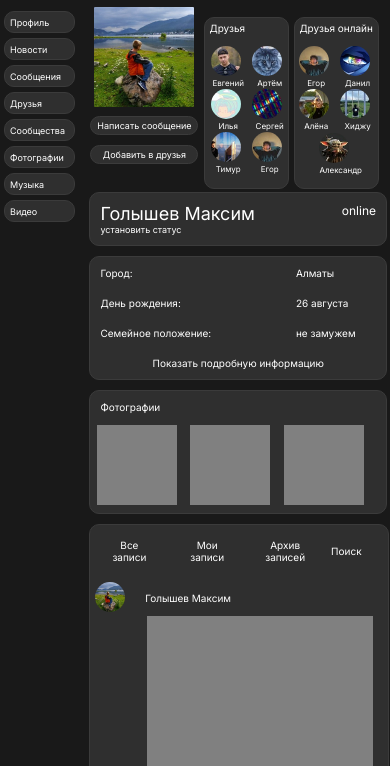
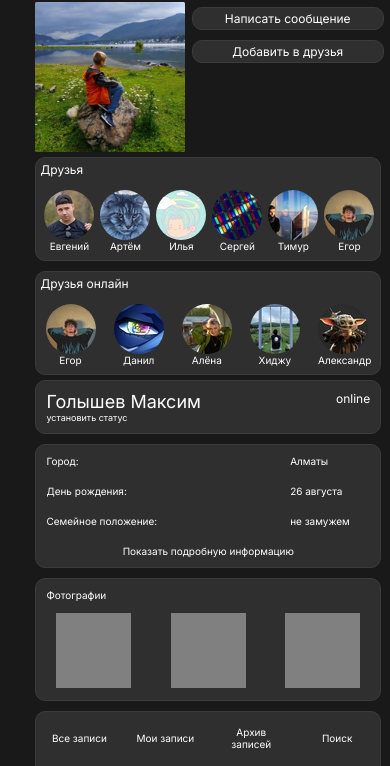
Before and after one commit to Mandarin727/Itmo_Web_1-2_labs, a plain HTML site: page index.html in a window 390 px wide. Shown: the part 63-829 px from the top of the page. Drawn offline with Linux system fonts and the light colour scheme.

Commit message:
Update style.css
Updated adaptability of the web page for devices

```diff
--- a/style.css
+++ b/style.css
@@ -11,32 +11,30 @@ html,body {
     margin: 0 auto;
 }
 .button:hover{
-    background: #b0823e;
+    background: #942a2a;
     cursor: pointer;
 }
 .text_hover:hover{
-    color: #b0823e;
+    color: #942a2a;
 }
 
 .header{
     position: fixed;
     top: 0;
-    background:#b0823e;
+    background:#942a2a;
     display: flex;
     justify-content: space-between;
     width: 100%;
-    height: 50px;
-
 }
 .header_logo{
     padding: 0;
-    margin-left: 150px;
+    margin-left: 10%;
     cursor: pointer;
     user-select: none;
 
 }
 .header_settings{
-    margin-right: 150px;
+    margin-right: 10%;
     cursor: pointer;
     user-select: none;
 
@@ -47,7 +45,6 @@ html,body {
     margin-top: 60px;
 }
 .main_list{
-
     width: 25%;
     margin:0;
     padding:0;
@@ -64,6 +61,65 @@ html,body {
     border-radius: 10px;
     text-align: left;
 }
+
+.hidden_menu{
+    top: 54px;
+    display: none;
+    position: fixed;
+    padding: 10px;
+    margin: 0;
+    box-sizing: border-box;
+    width: 150px;
+    background-color: rgb(59, 59, 59);
+    height: 100%;
+    left: -200px;
+    transition: left .2s;
+    margin-left: auto;
+    margin-right: auto;
+    font-size: 20px;
+}
+.hidden_menu_item{
+    padding: 5px;
+    border-radius: 10px;
+}
+.hidden_menu_b{
+    display: none;
+}
+
+    .btn_menu{
+        display: none;
+        color: #fff;
+        background-color: rgb(59, 59, 59);
+        padding: 5px;
+        position: fixed;
+        top: 60px;
+        left: 5px;
+        cursor: pointer;
+        transition: left .23s;
+        width: 30px;
+        height: 35px;
+    }
+
+
+    .btn_menu{
+        margin-top: 0;
+    }
+
+    .hidden_menu_b:checked ~ .btn_menu{
+        left: 160px;
+    }
+
+    .hidden_menu_b:checked ~ .hidden_menu{
+        left: 0;
+    }
+    .btn_menu span{
+        display: block;
+        height: 5px;
+        background-color: #fff;
+        margin: 5px 0 0;
+        transition: all .1s linear .2s;
+        position: relative;
+        }
 .main_page{
     width: 850px;
     display: flex;
@@ -88,7 +144,6 @@ ul{
     list-style: none;
 }
 .leftside{
-    height: 720px;
     width: 30%;
     margin: 10px;
 }
@@ -117,17 +172,17 @@ ul{
     font-size: 14px;
     margin-top: 5px;
     margin-bottom: 10px;
-    height: 210px;
-    width: 250px;
+
     border: 1px solid rgb(59, 59, 59);
     background-color: rgb(47, 47, 47);
     border-radius: 10px;
 
 }
 .friends_amount{
+    display: flex;
     border-radius: 10px;
     width: max-content;
-    height: 20px;
+
     margin: 7px;
     margin-left: 20px;
     cursor: pointer;
@@ -137,13 +192,12 @@ ul{
     display: flex;
     flex-wrap: wrap;
     justify-content: space-around;
-    height: 100px;
-
 }
 .friend{
+    display: flex;
+    justify-content: center;
+    flex-direction: column;
     font-size: 12px;
-    width: 50px;
-    height: 50px;
     margin: 12px;
     padding: 1px;
     cursor: pointer;
@@ -158,8 +212,6 @@ ul{
 .friends_online_main{
     font-size: 14px;
     margin-top: 5px;
-    height: 210px;
-    width: 250px;
     border: 1px solid rgb(59, 59, 59);
     background-color: rgb(47, 47, 47);
     border-radius: 10px;
@@ -170,8 +222,6 @@ ul{
     display: flex;
     flex-wrap: wrap;
     justify-content: space-around;
-    height: 100px;
-    width: 250px;
 }
 
 .rightside{
@@ -215,8 +265,6 @@ ul{
     height: 30px;
 }
 .inf1{
-
-    width: 270px;
     margin-right: 20px;
 }
 .inf3{
@@ -239,8 +287,7 @@ ul{
     display: flex;
     justify-content: space-around;
     flex-wrap: wrap;
-    height: 130px;
-    width: 555px;
+    margin-bottom: 10px;
 }
 .photo{
     margin: 2px;
@@ -254,34 +301,33 @@ ul{
     font-size: 14px;
     margin-top: 10px;
     margin-bottom: 10px;
-    width: 555px;
+
     border: 1px solid rgb(59, 59, 59);
     background-color: rgb(47, 47, 47);
     border-radius: 10px;
 }
 .records_amount{
     display: flex;
+    justify-content: space-between;
+    text-align: center;
 }
 
 .record_amount{
     font-size: 14px;
-    display: flex;
-    justify-content: space-around;
     margin: 7px;
     padding: 7px;
     user-select: none;
     border-radius: 10px;
-
+    width: 25%;
 }
 
 .search{
     font-size: 14px;
-    display: flex;
     margin: 7px;
-    margin-left: 140px;
     padding: 7px;
     user-select: none;
     border-radius: 10px;
+    width: 25%;
 }
 .record{
     display: flex;
@@ -316,87 +362,66 @@ ul{
     .main_page{
         display: flex;
         flex-direction:row;
-        width: 100%;
-        margin-left: 10px;
+    }
+    .main_list{
+        width: 10%;
+    }
+    .list_item{
+        display: none;
+    }
+    .hidden_menu{
+        display: block;
+    }
+    .btn_menu{
+        display: block;
     }
     .ava{
-        height: 210px;
+        display: flex;
+        justify-content: center;
     }
-    .main_list{
-        width: 12%;
 
-    }
-    .list_item{
-        font-size: 9px;
-        height: 10px;
-        margin: 4px;
-        margin-bottom: 5px;
-    }
+
     .all_friends{
         display: flex;
         flex-direction:row;
-        height: 170px;
-        width: 100%;
         margin-top: 10px;
     }
     .friends_main{
         margin: 0;
-        height: 180px;
-        width: 100%;
-
         margin-right: 5px;
     }
     .friends{
         display: flex;
         flex-wrap: wrap;
         justify-content: space-around;
-        height: 100px;
-        width: 75px;
     }
     .friends_amount{
         padding: 3px;
         padding-right: 0;
         margin: 1px;
         margin-bottom: 10px;
-        width: 93%;
-        font-size: 10px;
-    }
-    .img_small{
-        width: 30px;
-        height: 30px;
+        font-size: 12px;
     }
     .friend{
         padding: 0;
-        width: 35px;
-        height: 35px;
         margin: 0px;
         margin-bottom: 8px;
-        font-size: 8px;
+        font-size: 10px;
     }
     .friends_online_main{
         margin: 0;
-        height: 180px;
-        width: 100%;
-
     }
     .friends_online{
         display: flex;
         flex-wrap: wrap;
         justify-content: space-around;
-        width: 70px;
-        height: 130px;
     }
 
     .leftside{
-        width: 150px;
-        height: 180px;
         display: flex;
-        justify-content: space-around;
         flex-direction:column;
         margin: 5px;
         margin-right: 10px;
-        margin-top: 100px;
-        margin-right: 20px;
     }
     .img_big{
         width: 150px;
@@ -410,7 +435,7 @@ ul{
     }
     .action{
         width: 100%;
-        font-size: 9px;
+        font-size: 12px;
 
     }
     .header_logo{
@@ -421,13 +446,13 @@ ul{
     }
     .rightside{
         margin-left: 0;
-        width: 100%;
+        width: 67%;
     }
     .nameofpage{
         font-size: 24px;
     }
     .status{
-        font-size: 10px;
+        font-size: 14px;
     }
     .online_status{
         font-size: 14px;
@@ -442,12 +467,7 @@ ul{
         width: 80px;
     }
     .inf3{
-        font-size: 12px;
-    }
-    .photos{
-
-        width: 100%;
-        height: 110px;
+        font-size: 14px;
     }
     .photos_amount{
         font-size: 12px;
@@ -456,19 +476,12 @@ ul{
         width: 100px;
         height: 100px;
     }
-    .records_main{
-        width: 100%;
-    }
     .record_amount{
         font-size: 12px;
-        width: 25%;
-        text-align: center;
+
     }
     .search{
         font-size: 12px;
-        margin: 0;
-        width: 25%;
-        align-items: center;
     }
     .record_left{
         margin: 5px;
@@ -488,109 +501,85 @@ ul{
     .main_page{
         display: flex;
         flex-direction:column;
-        width: 87%;
+        width: 100%;
     }
-    .ava{
-        height: 170px;
+
+    .all_friends{
+        display: flex;
+        flex-direction:row;
+        margin: 0;
     }
-    .main_list{
-        width: 23%;
-        margin-top: 10px;
+    .friends_main{
+        margin: 0;
+        margin-left: 10px;
+        margin-right: 5px;
     }
-    .list_item{
-        font-size: 9px;
-        height: 10px;
-        margin: 4px;
-        margin-bottom: 5px;
+    .ava_actions{
+        display: flex;
+        flex-direction: column;
+        align-items: center;
     }
     .all_friends{
         display: flex;
-        flex-direction:row;
-        height: 170px;
-        width: 100%;
+        flex-direction: column;
 
     }
     .friends_main{
+        width: 97%;
         margin: 0;
-        height: 170px;
-        width: 42%;
-        margin-left: 10px;
-        margin-right: 5px;
-
+        margin-top: 5px;
+        margin-bottom: 10px;
     }
     .friends{
         display: flex;
         flex-wrap: wrap;
-        justify-content: space-around;
-        height: 100px;
+        justify-content: space-evenly;
         margin-left: 2px;
-        width: 100%;
     }
     .friends_amount{
         padding: 3px;
         padding-right: 0;
-        margin: 1px;
-        width: 93%;
+        font-size: 12px;
+    }
+
+    .friend{
+        margin-bottom: 8px;
         font-size: 10px;
     }
-    .img_small{
-        width: 30px;
-        height: 30px;
-    }
-    .friend{
-        padding: 0;
-        width: 35px;
-        height: 35px;
-        margin: 0px;
-        margin-bottom: 8px;
-        font-size: 8px;
-    }
     .friends_online_main{
-        margin: 0;
-        height: 170px;
-        width: 42%;
-
+        width: 97%;
     }
     .friends_online{
         display: flex;
         flex-wrap: wrap;
         justify-content: space-around;
-        width: 100%;
-        height: 130px;
     }
 
     .leftside{
-        width: 99%;
-        height: 180px;
+        margin-left: 0;
+        width: 100%;
         display: flex;
         justify-content: space-around;
-        flex-direction:row;
-        margin: 5px;
-        margin-right: 0;
-        margin-top: 10px;
+        flex-direction:column;
     }
-    .img_big{
-        width: 100px;
-        height: 100px;
-        margin: 0;
-    }
+    .actions{
+        width: 90%;
 
-    .actions{
-        margin: 0;
-        width: 100px;
     }
     .action{
-        width: 100%;
-        font-size: 9px;
+        font-size: 12px;
+        text-align: center;
+        width: 90%;
 
     }
     .header_settings{
         margin: 0px;
     }
     .rightside{
+        width: 97.5%;
         margin-left: 0;
-        width: 99%;
     }
+
     .nameofpage{
         font-size: 18px;
     }
@@ -603,48 +592,31 @@ ul{
     .inf{
         font-size: 10px;
     }
-    .inf1{
-        width: 120px;
-    }
-    .inf2{
-        width: 80px;
-    }
     .inf3{
         font-size: 10px;
-    }
-    .photos{
-
-        width: 280px;
-        height: 90px;
     }
     .photos_amount{
         font-size: 10px;
     }
     .photo{
-        width: 80px;
-        height: 80px;
+        width: 75px;
+        height: 75px;
     }
-    .records_main{
-        width: 100%;
+    .records_amount{
+        align-items: center;
     }
     .record_amount{
         font-size: 10px;
-        width: 25%;
         text-align: center;
     }
     .search{
         font-size: 10px;
-        margin: 0;
-        width: 25%;
-        align-items: center;
     }
     .record_left{
+        width: 30%;
         margin: 5px;
     }
     .record_name{
         font-size: 10px;
     }
-    .record_post{
-        width: 95%;
-    }
 }
```
